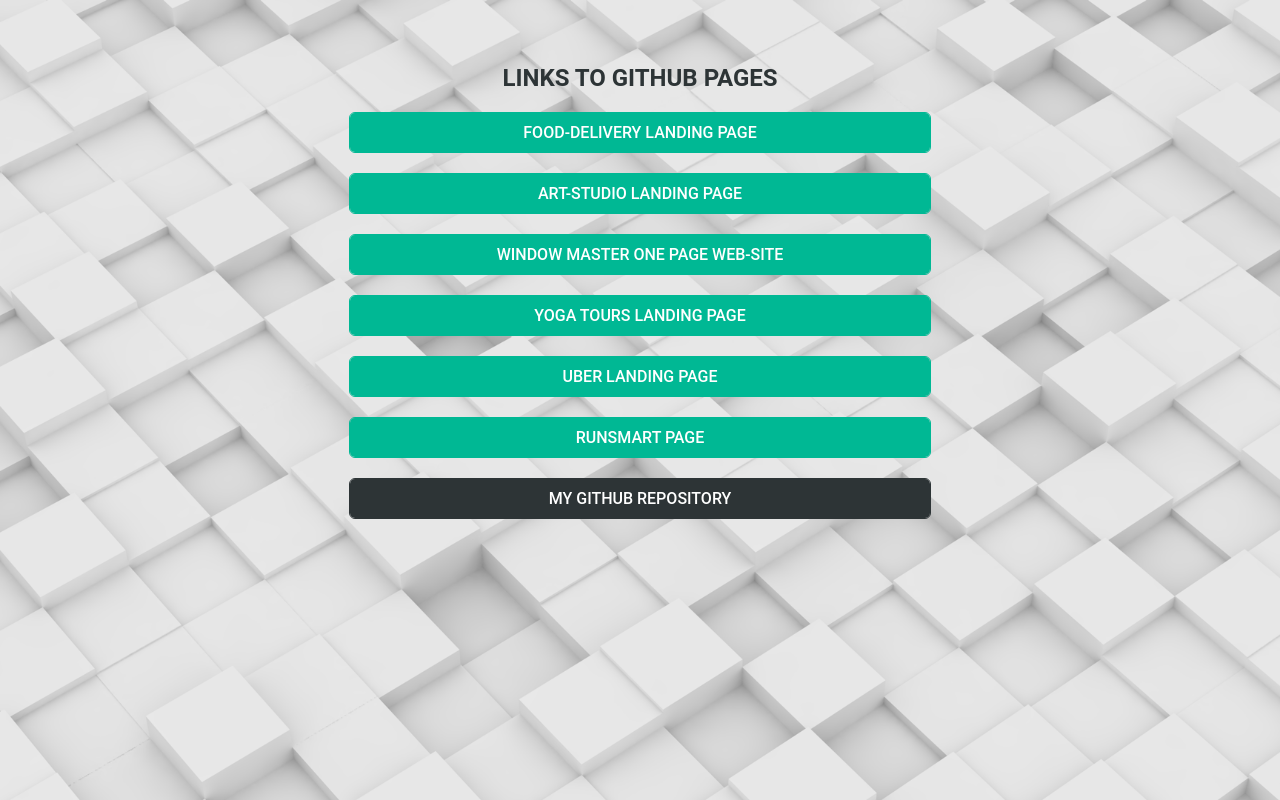
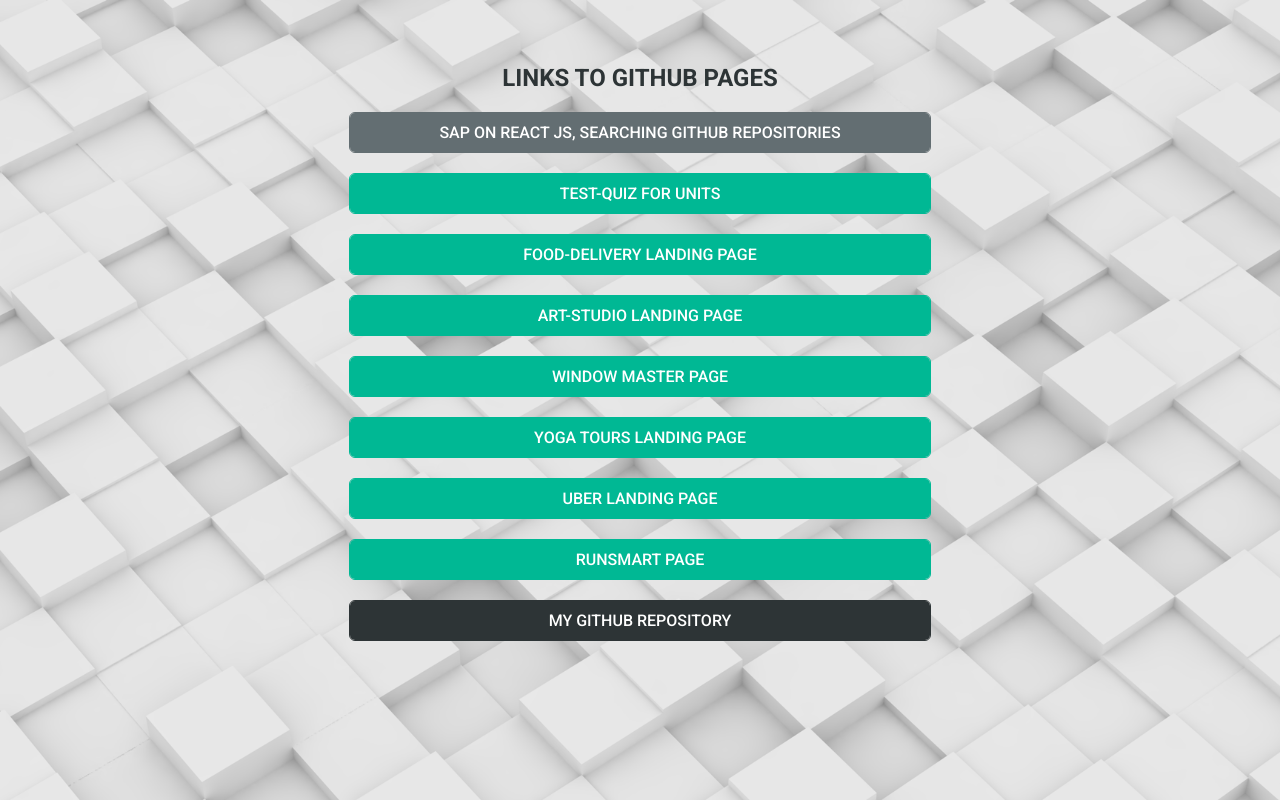
Before and after one commit to tatar88t/Portfolio, a plain HTML site: page index.html in a window 1280 px wide. Drawn offline with Linux system fonts and the light colour scheme.

Commit message:
add 2 items
tems added

```diff
--- a/index.html
+++ b/index.html
@@ -12,9 +12,11 @@
     <section class="portfolio">
         <div class="container">
             <h1>Links To GitHub Pages</h1>
+                <a target="_blank" href="https://github.com/tatar88t/TestQuizGH" class="btn btn2 btn3">SAP on React js, Searching GitHub Repositories</a>
+                <a target="_blank" href="https://tatar88t.github.io/unitsQuiz/" class="btn btn2">Test-Quiz for UNITS</a>
                 <a target="_blank" href="https://tatar88t.github.io/FoodDelivery/dist/" class="btn btn2">Food-delivery landing page</a>
                 <a target="_blank" href="https://tatar88t.github.io/Art-studio/dist/" class="btn btn2">art-studio landing page</a>
-                <a target="_blank" href="https://tatar88t.github.io/WindowMaster/dist/" class="btn btn2">window master one page web-site</a>
+                <a target="_blank" href="https://tatar88t.github.io/WindowMaster/dist/" class="btn btn2">window master page</a>
                 <a target="_blank" href="https://tatar88t.github.io/yoga/" class="btn btn2">yoga tours landing page</a>
                 <a target="_blank" href="https://tatar88t.github.io/#" class="btn btn2">uber landing page</a>
                 <a target="_blank" href="https://tatar88t.github.io/Pulse/src/" class="btn btn2">runsmart page</a>
--- a/style.css
+++ b/style.css
@@ -1,4 +1,7 @@
+@import url('https://fonts.googleapis.com/css2?family=Roboto:ital,wght@0,400;0,500;0,700;0,900;1,400&display=swap');
+
 body{
+    font-family: 'Roboto', sans-serif;
     padding: 0;
     margin: 0;
 }
@@ -70,10 +73,17 @@ h1{
 
 
   .btn1:before{
-    background-color:#2d3436
+    background-color:#2d3436;
   }
   .btn1{
-    border: 1px solid #2d3436
+    border: 1px solid #2d3436;
+  }
+
+  .btn3:before{
+    background-color:#636e72;
+  }
+  .btn3{
+    border: 1px solid #636e72;
   }
 
   @media(max-width: 650px) {
```
